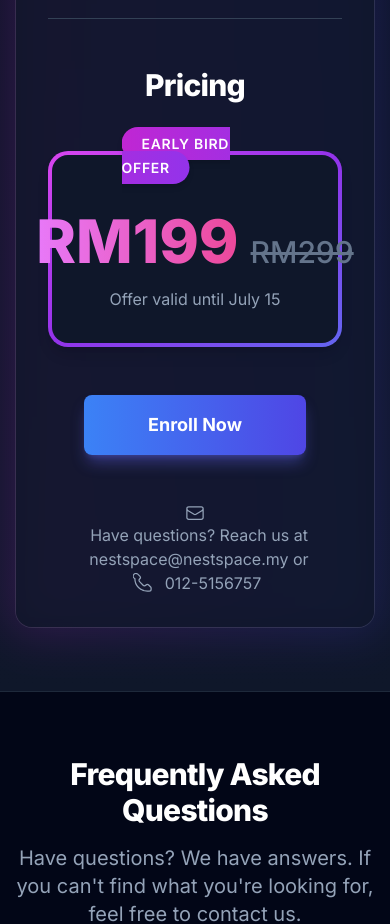
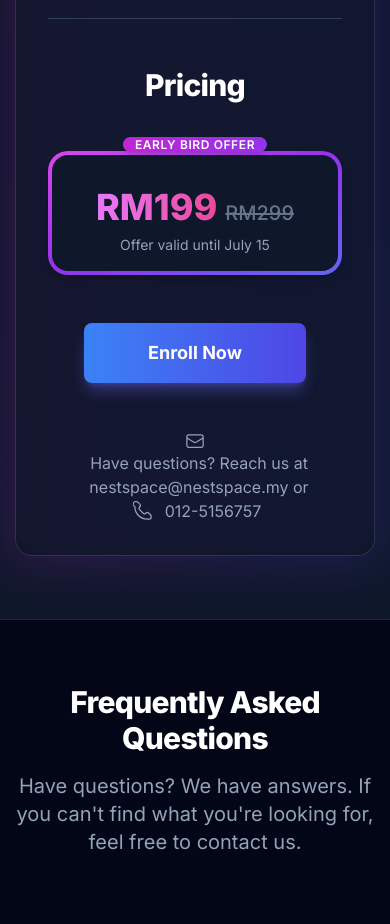
Before and after one commit to Chia02222/AIWorkshop, a React (Vite) app: page / in a window 390 px wide. Shown: the part 8240-9164 px from the top of the page. Built offline with nearby package versions, Linux system fonts and the light colour scheme.

Commit message:
Update App.tsx

```diff
--- a/App.tsx
+++ b/App.tsx
@@ -324,17 +324,17 @@ const DetailsAndRegistration: React.FC = () => {
 
                         <div className="w-full max-w-sm mx-auto relative">
                             <div className="absolute -top-5 left-1/2 -translate-x-1/2 z-10">
-                                <span className="bg-gradient-to-r from-fuchsia-600 to-purple-600 text-white text-sm font-semibold uppercase tracking-wider px-5 py-2 rounded-full shadow-md">
+                                <span className="bg-gradient-to-r from-fuchsia-600 to-purple-600 text-white text-xs sm:text-sm font-semibold uppercase tracking-wider px-3 py1.5 sm:px-5 sm:py-2 rounded-full shadow-md">
                                     EARLY BIRD OFFER
                                 </span>
                             </div>
                             <div className="bg-gradient-to-br from-fuchsia-500 via-purple-600 to-indigo-500 p-1 rounded-[1.25rem] shadow-lg">
-                                <div className="bg-slate-900 rounded-2xl p-8 text-center">
-                                    <div className="mt-6 flex items-baseline justify-center gap-x-3">
-                                        <span className="text-6xl font-extrabold bg-gradient-to-r from-fuchsia-400 to-pink-500 text-transparent bg-clip-text">RM199</span>
-                                        <span className="text-3xl font-medium text-slate-500 line-through">RM299</span>
+                                <div className="bg-slate-900 rounded-2xl p-4 sm:p-8 text-center">
+                                    <div className="mt-4 flex items-baseline justify-center gap-x-2  sm:gap-x-3">
+                                        <span className="text-4xl sm:text-6xl font-extrabold bg-gradient-to-r from-fuchsia-400 to-pink-500 text-transparent bg-clip-text">RM199</span>
+                                        <span className="text-xl sm:text-3xl font-medium text-slate-500 line-through">RM299</span>
                                     </div>
-                                    <p className="mt-4 text-slate-400">Offer valid until July 15</p>
+                                    <p className="mt-2 text-sm sm:mt-4 text-slate-400">Offer valid until July 15</p>
                                 </div>
                             </div>
                         </div>
```
